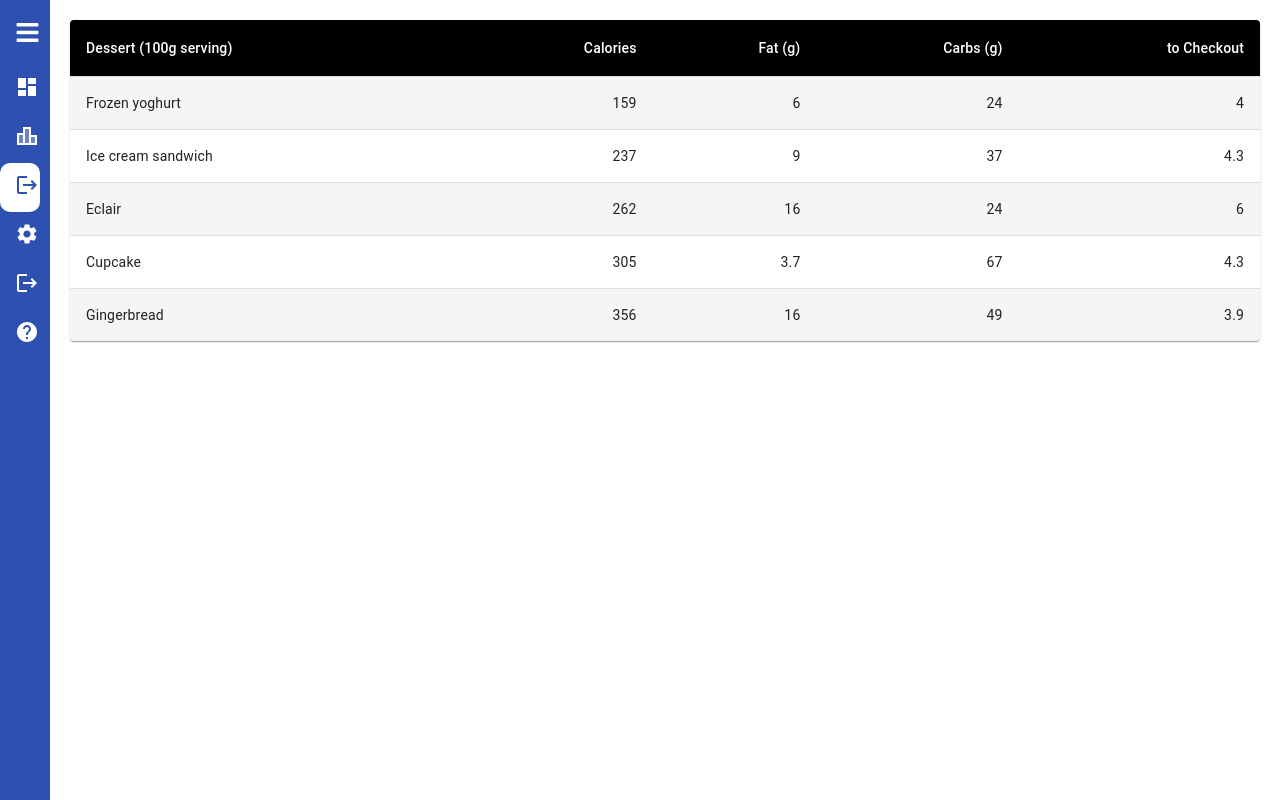
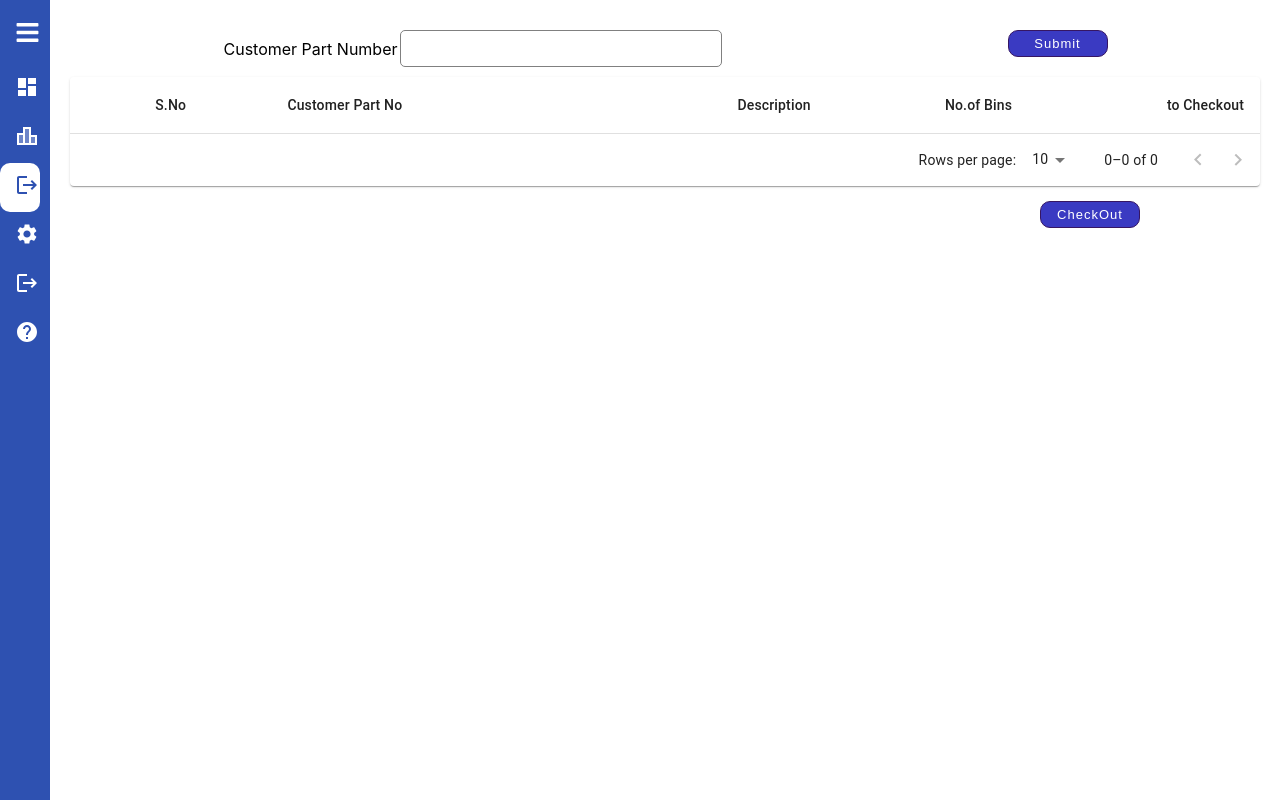
Before and after one commit to FatimaMary/stack-ui, a React (Create React App) app: page /checkout in a window 1280 px wide. Built offline with nearby package versions, Linux system fonts and the light colour scheme.

Commit message:
UI Updated

```diff
--- a/src/Components/CheckIn.js
+++ b/src/Components/CheckIn.js
@@ -22,6 +22,7 @@ function CheckIn() {
 
     useEffect(() => {
       axios.get("http://localhost:2318/entry").then((response) => {
+        console.log("get response data: " + JSON.stringify(response.data))
             setCustomerPartDetails(response.data);
        })
     }, []);
@@ -35,7 +36,7 @@ function CheckIn() {
     //         setCustomer(singleCustomerPartDetail.Customer);
     //         setPackingStandard(singleCustomerPartDetail.PackingStandard);
     //         setLocation(singleCustomerPartDetail.Location);
-    //         setSelectdId(singleCustomerPartDetail.Id)
+    //         setSelectdId(singleCustomerPartDetail.PartsId)
     //           console.log("Description: " + singleCustomerPartDetail.Description)
     //           console.log("ID: "+singleCustomerPartDetail.Id);
     //       } else if  (e.target.value === singleCustomerPartDetail.Description) {
@@ -43,7 +44,7 @@ function CheckIn() {
     //         setCustomer(singleCustomerPartDetail.Customer);
     //         setPackingStandard(singleCustomerPartDetail.PackingStandard);
     //         setLocation(singleCustomerPartDetail.Location);
-    //         setSelectdId(singleCustomerPartDetail.Id)
+    //         setSelectdId(singleCustomerPartDetail.PartsId)
     //       }
     //   })
     // }
@@ -59,7 +60,7 @@ function CheckIn() {
           setCustomer(singleCustomerPartDetail.Customer);
           setPackingStandard(singleCustomerPartDetail.PackingStandard);
           setLocation(singleCustomerPartDetail.Location);
-          setSelectdId(singleCustomerPartDetail.Id)
+          setSelectdId(singleCustomerPartDetail.PartsId)
         }})
     }
 
@@ -77,7 +78,7 @@ function CheckIn() {
         Action: `checkin`,
         BinCount: binCount,
         Location: location,
-        StockId: selectdId,
+        PartsId: selectdId,
 
       }).then((response) => {
         console.log(response);
--- /dev/null
+++ b/src/Components/CheckOut.css
@@ -0,0 +1,46 @@
+.checkout-container {
+    display: flex;
+    flex-direction: column;
+    justify-content: space-around;
+    /* align-items: center; */
+}
+
+.checkout-partno {
+    display: flex;
+    justify-content: space-around;
+    margin: 10px;
+}
+
+.checkout-partno-div{
+    width: 500px;
+    display: flex;
+    justify-content: space-around;
+    align-items: center;
+}
+
+.checkout-partno-div-input {
+    width: 300px;
+    padding: 10px;
+    border-radius: 5px;
+    outline: none;
+    border: 1px solid gray;
+}
+
+.checkout-partno-btn, .checkout-button-div-btn{
+    width: 100px;
+    padding: 5px;
+    border-radius: 10px;
+    outline: none;
+    background-color: rgb(58, 58, 194);
+    color: white;
+    border: 1px solid rgb(54, 22, 99);
+    font-size: 13px;
+    letter-spacing: 1px;
+}
+
+.checkout-button-div{
+    margin-top: 15px;
+    margin-right: 120px;
+    display: flex;
+    justify-content: end;
+}
--- a/src/Components/CheckOut.js
+++ b/src/Components/CheckOut.js
@@ -1,72 +1,139 @@
-import * as React from 'react';
-import { styled } from '@mui/material/styles';
+import React from 'react';
+import { useState } from 'react';
+import './CheckOut.css';
+import Paper from '@mui/material/Paper';
 import Table from '@mui/material/Table';
 import TableBody from '@mui/material/TableBody';
-import TableCell, { tableCellClasses } from '@mui/material/TableCell';
+import TableCell from '@mui/material/TableCell';
 import TableContainer from '@mui/material/TableContainer';
 import TableHead from '@mui/material/TableHead';
-import TableRow from '@mui/material/TableRow';
-import Paper from '@mui/material/Paper';
+import TablePagination from '@mui/material/TablePagination';
+import TableRow from '@mui/material/TableRow';;
 
-const StyledTableCell = styled(TableCell)(({ theme }) => ({
-  [`&.${tableCellClasses.head}`]: {
-    backgroundColor: theme.palette.common.black,
-    color: theme.palette.common.white,
+
+
+const columns = [
+  {
+    id: 'sno',
+    label: 'S.No',
+    minWidth: 100,
+    align: 'center'
   },
-  [`&.${tableCellClasses.body}`]: {
-    fontSize: 14,
+  {
+    id: 'CustomerPartNo',
+    label: 'Customer Part No',
+    minWidth: 130,
+    align: 'left'
   },
-}));
+  {
+    id: 'Description',
+    label: 'Description',
+    minWidth: 170,
+    align: 'right',
+    // format: (value) => value.toLocaleString('en-US'),
+  },
+  {
+    id: 'binValue',
+    label: 'No.of Bins',
+    minWidth: 100,
+    align: 'right',
+    // format: (value) => value.toLocaleString('en-US'),
+  },
+  {
+    id: 'to Checkout',
+    label: 'to Checkout',
+    minWidth: 120,
+    align: 'right',
+    format: (value) => value.toFixed(2),
+  },
+];
 
-const StyledTableRow = styled(TableRow)(({ theme }) => ({
-  '&:nth-of-type(odd)': {
-    backgroundColor: theme.palette.action.hover,
-  },
-  // hide last border
-  '&:last-child td, &:last-child th': {
-    border: 0,
-  },
-}));
-
-function createData(name, calories, fat, carbs, protein) {
-  return { name, calories, fat, carbs, protein };
+function createData(name, code, population, size) {
+  const density = population / size;
+  return { name, code, population, size, density };
 }
 
-const rows = [
-  createData('Frozen yoghurt', 159, 6.0, 24, 4.0),
-  createData('Ice cream sandwich', 237, 9.0, 37, 4.3),
-  createData('Eclair', 262, 16.0, 24, 6.0),
-  createData('Cupcake', 305, 3.7, 67, 4.3),
-  createData('Gingerbread', 356, 16.0, 49, 3.9),
-];
+const rows = [];
+
 
 export default function CheckOut() {
+  const [customerPartNo, setCustomerPartNo] = useState();
+  const [page, setPage] = useState(0);
+  const [rowsPerPage, setRowsPerPage] = useState(10);
+
+  const handleChangePage = (event, newPage) => {
+    setPage(newPage);
+  };
+
+  const handleChangeRowsPerPage = (event) => {
+    setRowsPerPage(+event.target.value);
+    setPage(0);
+  };
+
   return (
-    <TableContainer component={Paper}>
-      <Table sx={{ minWidth: 700 }} aria-label="customized table">
+    <div className='checkout-container'>
+      <div className='checkout-partno'>
+        <div className='checkout-partno-div'>
+          <label>Customer Part Number</label>
+          <input className='checkout-partno-div-input' value={customerPartNo} onChange={(e) => setCustomerPartNo(e.target.value)} />
+        </div>
+        <div >
+          <button className='checkout-partno-btn'>Submit</button>
+        </div>
+      </div>
+      <div className='checkout-table'>
+      <Paper sx={{ width: '100%', overflow: 'hidden' }}>
+      <TableContainer sx={{ maxHeight: 440 }}>
+        <Table stickyHeader aria-label="sticky table">
           <TableHead>
             <TableRow>
-            <StyledTableCell>Dessert (100g serving)</StyledTableCell>
-            <StyledTableCell align="right">Calories</StyledTableCell>
-            <StyledTableCell align="right">Fat&nbsp;(g)</StyledTableCell>
-            <StyledTableCell align="right">Carbs&nbsp;(g)</StyledTableCell>
-            <StyledTableCell align="right">to Checkout</StyledTableCell>
+              {columns.map((column) => (
+                <TableCell
+                  key={column.id}
+                  align={column.align}
+                  style={{ minWidth: column.minWidth }}
+                >
+                  {column.label}
+                </TableCell>
+              ))}
             </TableRow>
           </TableHead>
           <TableBody>
-          {rows.map((row) => (
-            <StyledTableRow key={row.name}>
-              <StyledTableCell component="th" scope="row">
-                {row.name}
-              </StyledTableCell>
-              <StyledTableCell align="right">{row.calories}</StyledTableCell>
-              <StyledTableCell align="right">{row.fat}</StyledTableCell>
-              <StyledTableCell align="right">{row.carbs}</StyledTableCell>
-              <StyledTableCell align="right">{row.protein}</StyledTableCell>
-            </StyledTableRow>
-          ))}
+            {rows
+              .slice(page * rowsPerPage, page * rowsPerPage + rowsPerPage)
+              .map((row) => {
+                return (
+                  <TableRow hover role="checkbox" tabIndex={-1} key={row.code}>
+                    {columns.map((column) => {
+                      const value = row[column.id];
+                      return (
+                        <TableCell key={column.id} align={column.align}>
+                          {column.format && typeof value === 'number'
+                            ? column.format(value)
+                            : value}
+                        </TableCell>
+                      );
+                    })}
+                  </TableRow>
+                );
+              })}
           </TableBody>
         </Table>
       </TableContainer>
+      <TablePagination
+        rowsPerPageOptions={[10, 25, 100]}
+        component="div"
+        count={rows.length}
+        rowsPerPage={rowsPerPage}
+        page={page}
+        onPageChange={handleChangePage}
+        onRowsPerPageChange={handleChangeRowsPerPage}
+      />
+    </Paper>
+      </div>
+      <div className='checkout-button-div'>
+        <button className='checkout-button-div-btn'>CheckOut</button>
+      </div>
+    </div>
   );
 }
--- a/src/Components/Dashboard.js
+++ b/src/Components/Dashboard.js
@@ -26,18 +26,34 @@ const getHoverBackgroundColor = (color, mode) =>
 export default function Dashboard() {
   const navigate = useNavigate();
   const [tableData, setTableData] = useState([]);
+  const [activityData, setActivityData] = useState([]);
+  const [totalBinCount, setTotalBinCount] = useState();
 
   useEffect(() => {
     axios.get("http://localhost:2318/entry").then((response) => {
       console.log("TableData: " + JSON.stringify(response.data));
       setTableData(response.data);
     })
+    axios.get("http://localhost:2318/activity"). then((response) => {
+      console.log("Activity Data: " + JSON.stringify(response.data));
+      setActivityData(response.data);
+    })
   }, []);
-  // console.log("tabledata " + JSON.stringify(tableData))
+  console.log("tabledata " + JSON.stringify(tableData))
 
   const GotoAdd = () => {
     navigate("/addnew")
   }
+
+  // const binValue = activityData.map((total) => {
+  //   if(CustomerPartNo === total.CustomerPartNo){
+  //     BinCount += BinCount
+  //   }
+  // });
+
+  // const noofbins = (binValue, result) => {
+  //   binValue = binValue + result
+  // }
 
 
   return (
@@ -131,7 +147,7 @@ export default function Dashboard() {
         <DataGrid
           getRowClassName={(params) => `super-app-theme--${params.row.status}`}
           rows={tableData}
-          getRowId={(row) => row.Id}
+          getRowId={(row) => row.PartsId}
           columns={columns}
           experimentalFeatures={{ newEditingApi: true, aggregation: true }}
           onCellEditStop={(params, event) => {
@@ -187,10 +203,15 @@ const currencyFormatter = new Intl.NumberFormat("en-US", {
   minimumFractionDigits: 0,
   maximumFractionDigits: 0,
 });
+// const conditionalColoring = (props: any): any => {
+//   if(props.MinStock  > 300) {
+//     return(<span style={{backgroundColor: 'red'}}></span>)
+//   }
+// }
 
 const columns = [
-  { field: "Id", headerName: "S.No", width: 100,
-  filterable: false, renderCell: (index) => index.api.getRowIndex(index.row.Id) + 1,
+  { field: "PartsId", headerName: "S.No", width: 100,
+  filterable: false, renderCell: (index) => index.api.getRowIndex(index.row.PartsId) + 1,
   // editable: true
 },
   { field: "Customer", headerName: "Customer", width: 180 },
@@ -232,45 +253,45 @@ const columns = [
     width: 90,
   },
   {
-    field: "currentstock",
+    field: "currentStock",
     headerName: "Current Stock",
     type: "number",
     width: 100,
     editable: true
   },
   {
-    field: "noofbins",
+    field: "NoofBins",
     headerName: "No.of Bins",
     type: "number",
     width: 100,
   },
   {
-    field: "Levelindicator",
+    field: "levelindicator",
     headerName: "Level Indicator",
     type: "number",
     width: 180,
-    cellClassName: (params) => {
-      if (params.value == null) {
-        return "";
-      } else if(params.value < MinStock.value) {
-        return clsx("super-app", {
-          red
-        })
-      }
-
-      return clsx("super-app", {
-        red: params.value < MinStock.value,
-        yellow: params.value <= (MinStock.value + 10%(MinStock)),
-        green: params.value >= (MinStock.value + 10%(MinStock)),
-      });
-    },
-    //
-    valueFormatter: ({ value }) => {
-      if (!value) {
-        return value;
-      }
-      return currencyFormatter.format(value);
-    },
+    editable: true,
+    // cellRenderer: conditionalColoring,
+    // cellClassName: (params) => {
+    //   if (params.value == null) {
+    //     return "";
+    //   } else if(params.value < MinStock.value) {
+    //     return clsx("super-app", {
+    //       red
+    //     })
+    //   }
+    //   return clsx("super-app", {
+    //     red: params.value < MinStock.value,
+    //     yellow: params.value <= (MinStock.value + 10%(MinStock)),
+    //     green: params.value >= (MinStock.value + 10%(MinStock)),
+    //   });
+    // },
+    // valueFormatter: ({ value }) => {
+    //   if (!value) {
+    //     return value;
+    //   }
+    //   return currencyFormatter.format(value);
+    // },
   },
 
   // {
--- a/src/Components/Utility.js
+++ b/src/Components/Utility.js
@@ -26,13 +26,24 @@ const getHoverBackgroundColor = (color, mode) =>
 export default function Utility() {
   const navigate = useNavigate();
   const [tableData, setTableData] = useState([]);
+  const [activityData, setActivityData] = useState([]);
 
   useEffect(() => {
     axios.get("http://localhost:2318/entry").then((response) => {
       console.log("TableData: " + JSON.stringify(response.data));
       setTableData(response.data);
     })
+    axios.get("http://localhost:2318/activity"). then((response) => {
+      console.log("Activity Data: " + JSON.stringify(response.data));
+      setActivityData(response.data);
+    })
   }, []);
+  console.log("Activity Data: " + JSON.stringify(activityData));
+  // const totalValue = () => {
+  //   tableData.map((row) => {
+  //     row.
+  //   })
+  // }
   // console.log("tabledata " + JSON.stringify(tableData))
   return (
     <div style={{ height: 500, width: "100%" }}>
@@ -117,7 +128,7 @@ export default function Utility() {
         <DataGrid
           getRowClassName={(params) => `super-app-theme--${params.row.status}`}
           rows={tableData}
-          getRowId={(row) => row.Id}
+          getRowId={(row) => row.PartsId}
           columns={columns}
           experimentalFeatures={{ newEditingApi: true, aggregation: true }}
           onCellEditStop={(params, event) => {
@@ -175,8 +186,8 @@ const currencyFormatter = new Intl.NumberFormat("en-US", {
 });
 
 const columns = [
-  { field: "Id", headerName: "S.No", width: 100,
-  filterable: false, renderCell: (index) => index.api.getRowIndex(index.row.Id) + 1,
+  { field: "PartsId", headerName: "S.No", width: 100,
+  filterable: false, renderCell: (index) => index.api.getRowIndex(index.row.PartsId) + 1,
   editable: true
 },
   { field: "Customer", headerName: "Customer", width: 180, editable: true },
```
Lines whose indentation alone changed are shown as unchanged.
